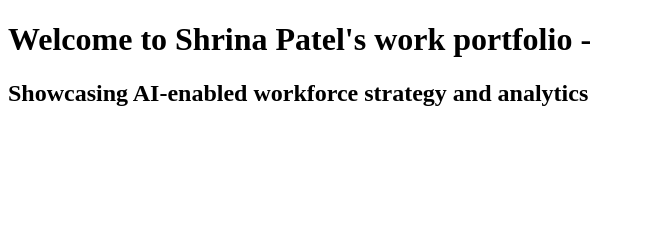
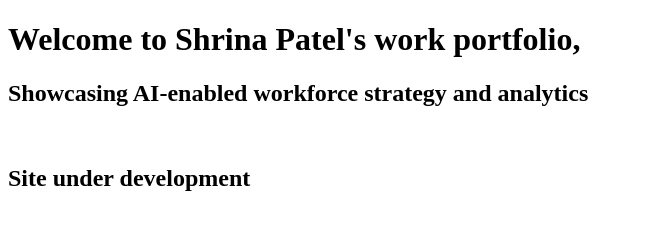
Before and after one commit to patelsa23/patelsa23.github.io, a plain HTML site: page index.html in a window 1280 px wide. Shown: the whole page, without its empty margins (0-645 px from the left). Drawn offline with Linux system fonts and the light colour scheme.

Commit message:
Update portfolio title and welcome message
Updated title and header text for clarity.

```diff
--- a/index.html
+++ b/index.html
@@ -3,10 +3,12 @@
 <head>
     <meta charset="UTF-8">
     <meta name="viewport" content="width=device-width, initial-scale=1.0">
-    <title>My Portfolio</title>
+    <title>Shrina Patel's Portfolio</title>
 </head>
 <body>
-    <h1>Welcome to Shrina Patel's work portfolio -</h1>
+    <h1>Welcome to Shrina Patel's work portfolio,</h1>
     <h2>Showcasing AI-enabled workforce strategy and analytics</h2>
+    <br>
+    <h2>Site under development</h2>
 </body>
 </html>
```
